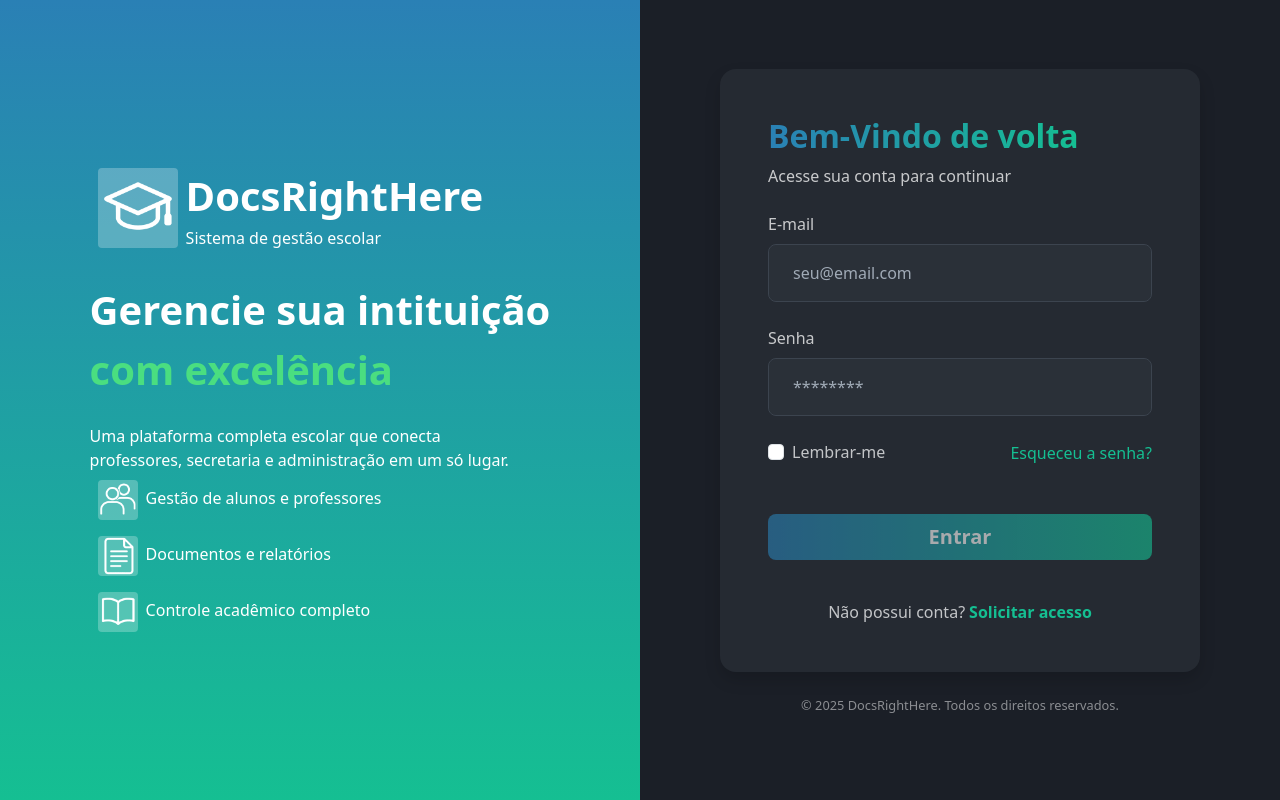
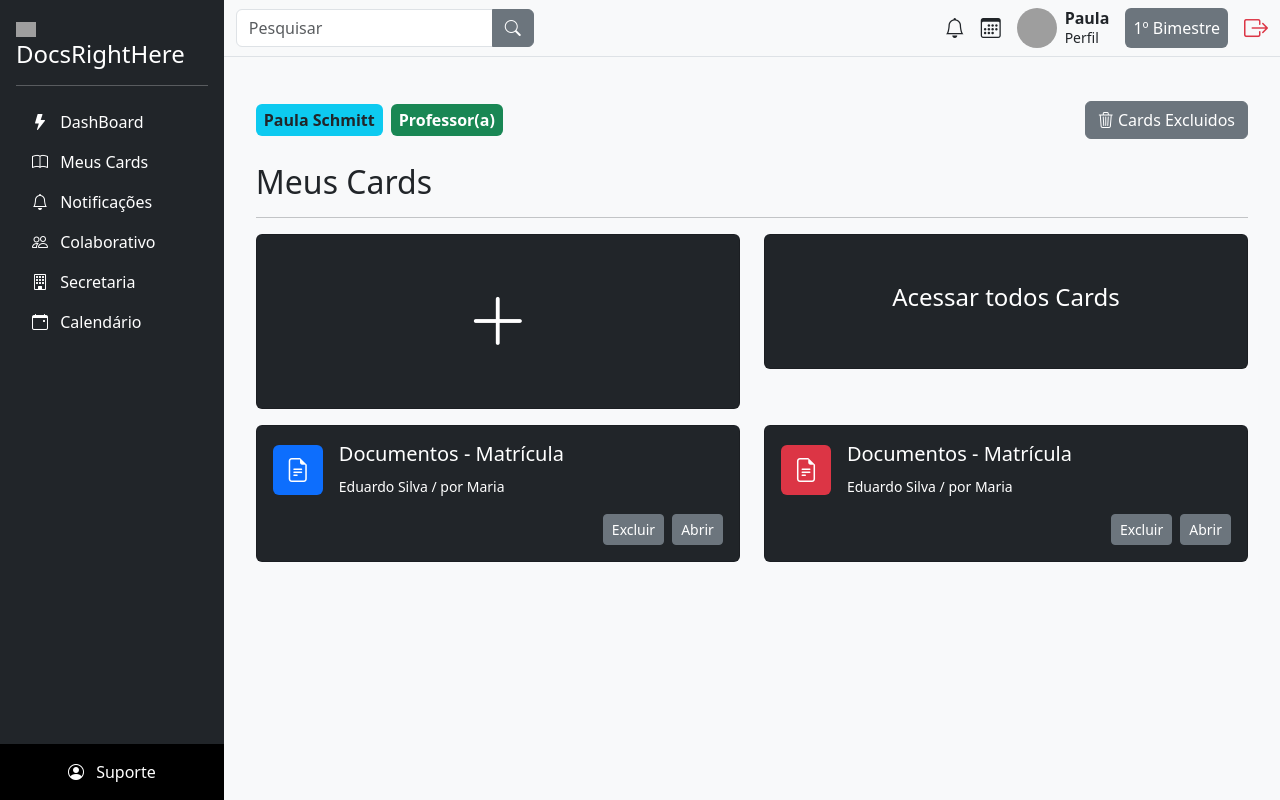
Before and after one commit to victoreemanuel/Docs-Right-Here, an Angular app in the folder frontend/docsRightHere/: page /home/cards in a window 1280 px wide. Before the commit this address led to /auth/login. Built offline with nearby package versions, Linux system fonts and the light colour scheme; grey boxes are pictures that could not be loaded.

Commit message:
refactor: [FRONT-25] mover o component meus-cards para a pasta components e renomear para cards

```diff
--- a/frontend/docsRightHere/src/app/app.routes.ts
+++ b/frontend/docsRightHere/src/app/app.routes.ts
@@ -1,10 +1,10 @@
 import { Routes } from '@angular/router';
-import { MeusCards } from './meus-cards/meus-cards';
 import { LoginForm } from './components/login-form/login-form';
 import { RegisterForm } from './components/register-form/register-form';
 import { Auth } from './pages/auth/auth';
 import { Home } from './pages/home/home';
 import { Dashboard } from './components/dashboard/dashboard';
+import { Cards } from './components/cards/cards';
 
 export const routes: Routes = [
 
@@ -24,7 +24,7 @@ export const routes: Routes = [
     component: Home,
     children: [
       { path: 'dashboard', component: Dashboard },
-      { path: 'meus-cards', component: MeusCards }
+      { path: 'cards', component: Cards }
     ]
   },
 
--- a/frontend/docsRightHere/src/app/components/navbar/navbar.html
+++ b/frontend/docsRightHere/src/app/components/navbar/navbar.html
@@ -15,7 +15,7 @@
           <i class="bi bi-lightning-fill me-2"></i> DashBoard
          </a>
         </li>
-        <li><a routerLink="/home/meus-cards" class="nav-link text-white"><i class="bi bi-book me-2"></i> Meus Cards</a></li>
+        <li><a routerLink="/home/cards" class="nav-link text-white"><i class="bi bi-book me-2"></i> Meus Cards</a></li>
         <li><a routerLink="" class="nav-link text-white"><i class="bi bi-bell me-2"></i> Notificações</a></li>
         <li><a routerLink="" class="nav-link text-white"><i class="bi bi-people me-2"></i> Colaborativo</a></li>
         <li><a routerLink="" class="nav-link text-white"><i class="bi bi-building me-2"></i> Secretaria</a></li>
```
Also changed, not shown: frontend/docsRightHere/src/app/components/cards/cards.ts (added, +9 -0 lines), frontend/docsRightHere/src/app/meus-cards/meus-cards.ts (deleted, +0 -9 lines), frontend/docsRightHere/src/app/components/cards/cards.css (line endings or trailing spaces), frontend/docsRightHere/src/app/components/cards/cards.html (renamed from frontend/docsRightHere/src/app/meus-cards/meus-cards.html), 1 other file (tests, documents, lock files or other folders).
